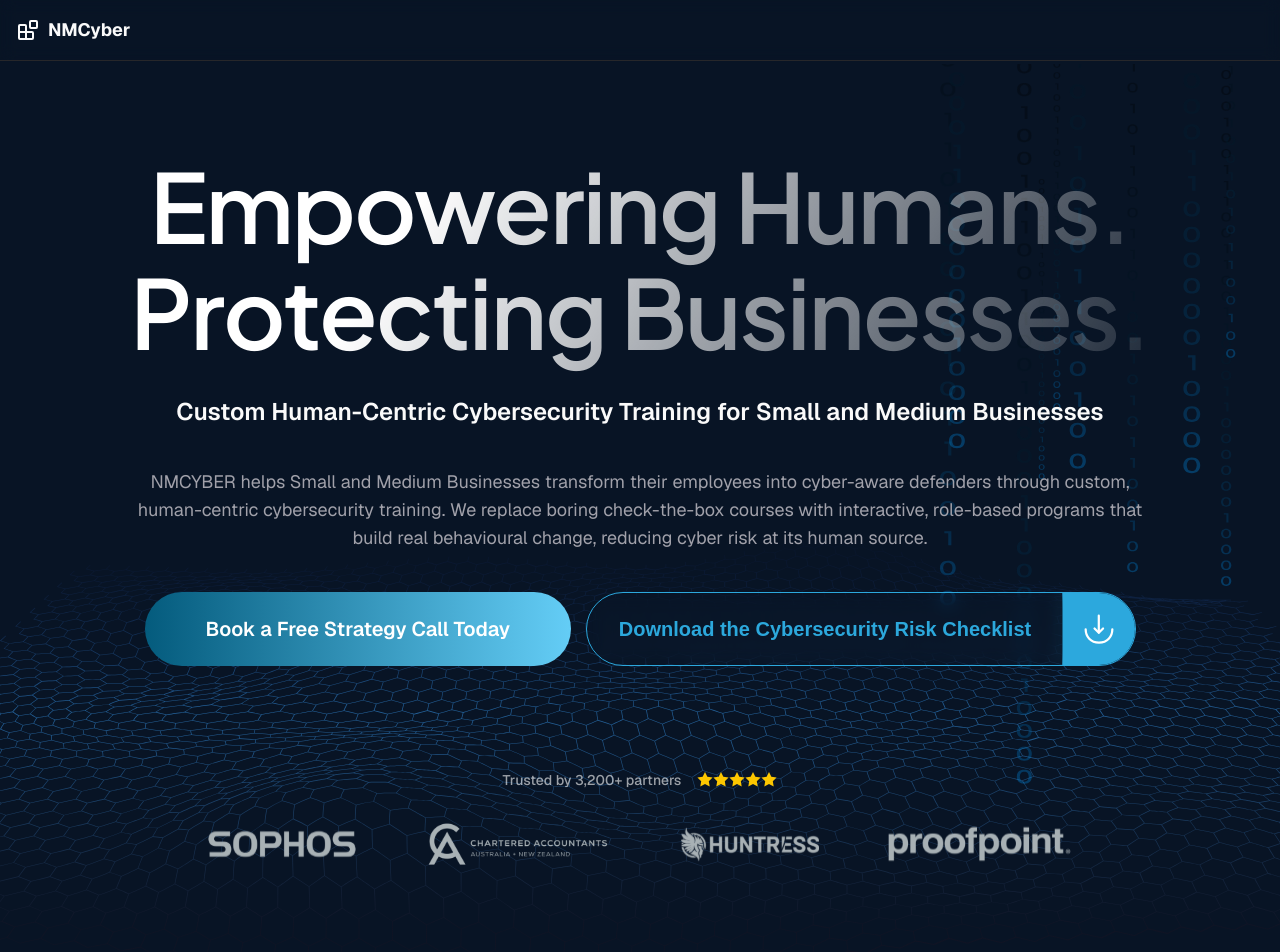
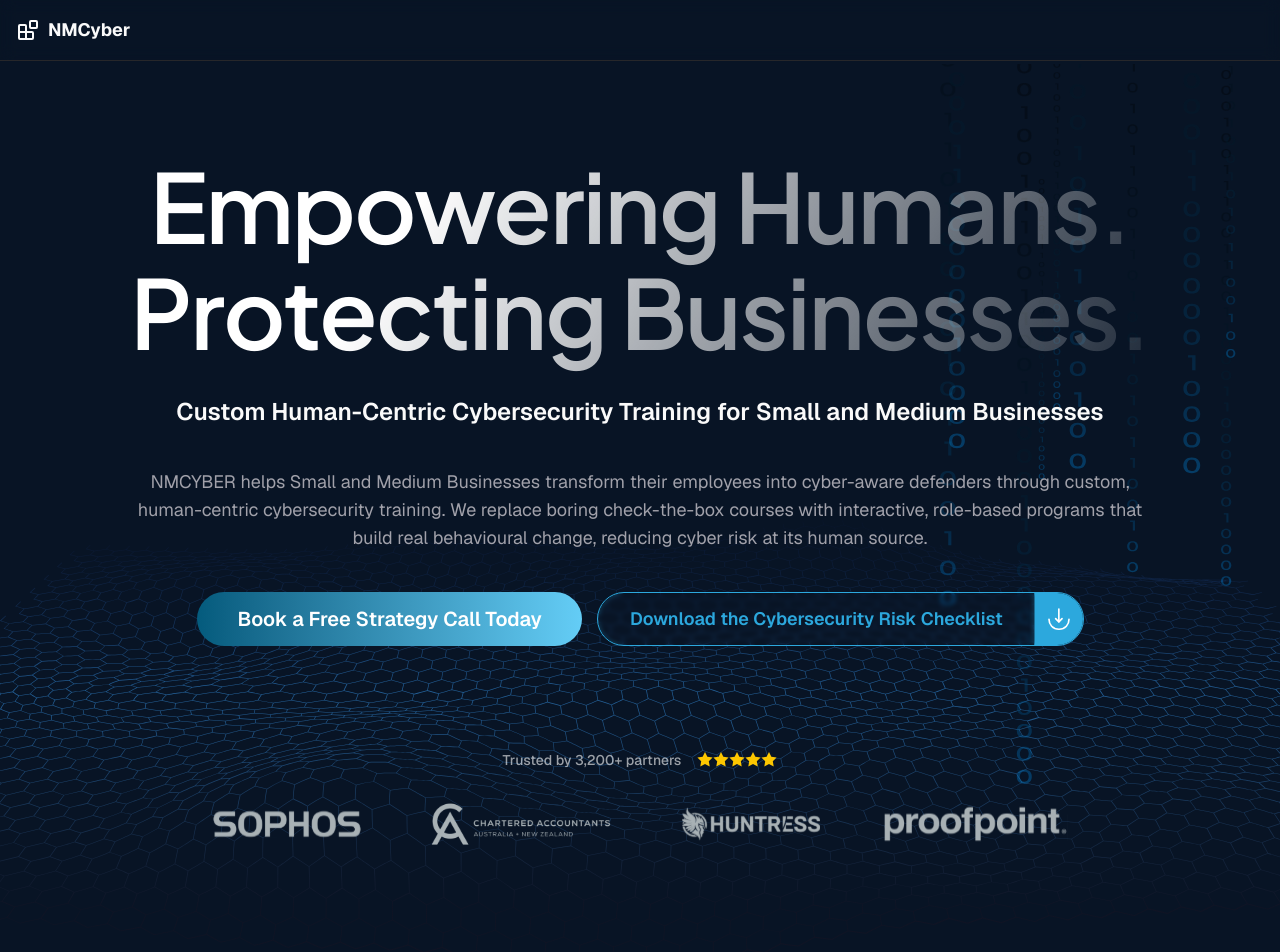
Before and after one commit to nmcyber/nmcyber-website-2.0, a Next.js app: page / in a window 1280 px wide. Shown: the top 952 px of the page. Built offline with nearby package versions, Linux system fonts and the light colour scheme.

Commit message:
fix: refactored component

```diff
--- a/components/home/hero.tsx
+++ b/components/home/hero.tsx
@@ -1,122 +1,166 @@
-import { Download } from "lucide-react";
 import { COMPANY_INFO } from "@/utils/constants";
 import Link from "next/link";
 import Image from "next/image";
 import React from 'react';
+import { Button } from "@/components/ui/button";
 import BlurElement from '../shared/blur-element';
+
+// Star rating component for cleaner code
+const StarRating = () => (
+  <div className="flex">
+    {[...Array(5)].map((_, i) => (
+      <svg key={i} className="w-4 h-4 text-yellow-400 fill-current" viewBox="0 0 20 20">
+        <path d="M10 15l-5.878 3.09 1.123-6.545L.489 6.91l6.572-.955L10 0l2.939 5.955 6.572.955-4.756 4.635 1.123 6.545z"/>
+      </svg>
+    ))}
+  </div>
+);
+
+// Partner logos data for easier maintenance
+const partnerLogos = [
+  { src: "/images/sophos.svg", alt: "SOPHOS", width: 154, height: 27.181 },
+  { src: "/images/chartere-accountants-australia-logo-2-1024x236_1.svg", alt: "CA ANZ", width: 192, height: 44 },
+  { src: "/images/huntress_security.svg", alt: "Huntress", width: 142, height: 35 },
+  { src: "/images/Proofpoint_R_Logo-2048x417.svg", alt: "Proofpoint", width: 190, height: 38.687 }
+];
 
 export default function Hero() {
   return (
-    <section className="flex z-20 flex-col relative justify-center items-center w-full py-20 px-6">
-    <div className="text-center space-y-10 max-w-7xl mx-auto">
-      <div className='space-y-6'>
-      {/* Main hero heading with gradient effect */}
-      <h1 className="gradient-heading py-2">
-        {COMPANY_INFO.tagline}
-      </h1>
+    <section className="relative z-20 flex w-full flex-col items-center justify-center px-4 py-12 sm:px-6 sm:py-20">
+      <div className="mx-auto w-full max-w-7xl text-center space-y-6 sm:space-y-10">
 
-      {/* Subheading with call to action */}
-      <h2 className="text-2xl md:text-2xl font-semibold">
-      {COMPANY_INFO.shortDescription}
-      </h2>
-      </div>
-      {/* Company description optimized for SEO */}
-      <p className="text-lg text-muted-foreground lg:max-w-5xl mx-auto">
-        {COMPANY_INFO.longDescription}
-      </p>
+        {/* Hero Headlines */}
+        <div className="space-y-4 sm:space-y-6">
+          <h1 className="gradient-heading py-2">
+            {COMPANY_INFO.tagline}
+          </h1>
+          <h2 className="text-xl font-semibold sm:text-2xl">
+            {COMPANY_INFO.shortDescription}
+          </h2>
+        </div>
+
+        {/* Company Description */}
+        <p className="mx-auto text-base text-muted-foreground sm:text-lg lg:max-w-5xl">
+          {COMPANY_INFO.longDescription}
+        </p>
 
         {/* CTA Buttons */}
-        <div className="flex flex-col lg:flex-row gap-4 justify-center items-center">
+        <div className="flex w-full md:max-w-4xl mx-auto flex-col items-center justify-center gap-4 md:flex-row">
+
+          {/* Primary CTA Button */}
+          <Button asChild size="lg" className="h-auto w-full rounded-5xl px-6 py-5 bg-gradient-to-r from-[#045B7D] to-[#64CDF6] sm:w-auto sm:px-10">
             <Link
               href="/contact-us"
-              className="w-[426px] h-[74px] rounded-[56px] text-white text-[20px] font-semibold leading-[14px] flex items-center justify-center transition-all duration-300 hover:shadow-xl hover:opacity-95"
-              style={{ background: 'linear-gradient(90deg, #045B7D 0%, #64CDF6 100%)', padding: '22px 53px' }}
-              >
+              className="text-lg font-semibold leading-tight text-white transition-all duration-300 hover:opacity-95 hover:shadow-xl sm:text-xl sm:leading-[14px]"
+            >
               Book a Free Strategy Call Today
             </Link>
+          </Button>
 
+          {/* Secondary CTA Button - Custom Design */}
+          <Button asChild variant="outline" className="h-auto w-full p-0 overflow-hidden border-none outline outline-accent bg-transparent rounded-5xl sm:w-auto">
             <Link
               href="/resources/checklist"
-              className="flex items-stretch p-0  transition-opacity duration-200 hover:opacity-95"
+              className="flex items-stretch transition-opacity duration-200 hover:opacity-95"
               aria-label="Download the Cybersecurity Risk Checklist"
             >
-              {/* Left text background (498 + 74 = total 572) */}
-              <div
-                className="flex flex-nowrap text-nowrap justify-center"
-              >
-                <span
-                  className="flex items-center text-center rounded-l-5xl outline outline-accent w-full backdrop-blur-sm px-8 "
-                  style={{
-                    fontFamily: 'Poppins, sans-serif',
-                    fontWeight: 600,
-                    fontSize: 20,
-                    lineHeight: '14px',
-                    letterSpacing: 0,
-                    color: '#2CA8DC',
-                  }}
-                >
-                  Download the Cybersecurity Risk Checklist
-                </span>
-              </div>
+              {/* Text Section */}
+              <span className="flex flex-1 items-center justify-center px-4 py-3 text-center backdrop-blur-[2px] outline outline-accent rounded-l-5xl font-semibold text-base text-accent  sm:flex-none sm:px-8 sm:text-nowrap sm:text-xl md:text-lg">
+                <span className="block sm:hidden">Get Checklist</span>
+                <span className="hidden sm:block">Download the Cybersecurity Risk Checklist</span>
+              </span>
 
-              {/* Right pill (keeps total height 74) */}
-              <div
-                className="flex items-center justify-center aspect-square outline outline-accent rounded-r-5xl w-18 bg-accent"
-              >
-                <Image src="/images/download-icon.svg" alt="Download" width={40} height={40} />
+              {/* Icon Section */}
+              <div className="flex aspect-square w-10 items-center justify-center bg-accent outline outline-accent sm:w-12">
+                <Image
+                  src="/images/download-icon.svg"
+                  alt="Download"
+                  width={30}
+                  height={30}
+                  className="w-6 h-6 sm:w-[30px] sm:h-[30px]"
+                />
               </div>
             </Link>
+          </Button>
         </div>
 
         {/* Trusted Partners Section */}
-        <div className="pt-16">
-          <div className="flex items-center justify-center mb-8">
-            <span className="text-white/60 text-sm font-medium">Trusted by 3,200+ partners</span>
-            <div className="flex ml-4">
-              {[...Array(5)].map((_, i) => (
-                <svg key={i} className="w-4 h-4 text-yellow-400 fill-current" viewBox="0 0 20 20">
-                  <path d="M10 15l-5.878 3.09 1.123-6.545L.489 6.91l6.572-.955L10 0l2.939 5.955 6.572.955-4.756 4.635 1.123 6.545z"/>
-                </svg>
-              ))}
-            </div>
+        <div className="pt-8 space-y-6 sm:pt-16 sm:space-y-8">
+
+          {/* Trust Indicator */}
+          <div className="flex flex-col items-center justify-center gap-2 sm:flex-row sm:gap-4">
+            <span className="text-sm font-medium text-white/60">
+              Trusted by 3,200+ partners
+            </span>
+            <StarRating />
           </div>
 
-          {/* Partner Logos */}
-          <div className="mx-auto flex flex-wrap items-center justify-center gap-16 max-w-full">
-            <Image src="/images/sophos.svg" alt="SOPHOS" width={154} height={27.181} className="h-[27.181px] w-[154px] object-contain" />
-            <Image src="/images/chartere-accountants-australia-logo-2-1024x236_1.svg" alt="CA ANZ" width={192} height={44} className="h-[44px] w-[192px] object-contain" />
-            <Image src="/images/huntress_security.svg" alt="Huntress" width={142} height={35} className="h-[35px] w-[142px] object-contain" />
-            <Image src="/images/Proofpoint_R_Logo-2048x417.svg" alt="Proofpoint" width={190} height={38.687} className="h-[38.687px] w-[190px] object-contain" />
-         </div>
+          {/* Partner Logos Grid */}
+          <div className="mx-auto flex max-w-full flex-wrap items-center justify-center gap-8 sm:gap-12 lg:gap-16">
+            {partnerLogos.map((logo, index) => (
+              <div key={index} className="flex-shrink-0">
+                <Image
+                  src={logo.src}
+                  alt={logo.alt}
+                  width={logo.width}
+                  height={logo.height}
+                  className="h-auto w-auto max-w-[120px] object-contain sm:max-w-none"
+                  style={{
+                    maxHeight: `${Math.min(logo.height, 44)}px`,
+                  }}
+                />
+              </div>
+            ))}
+          </div>
         </div>
+      </div>
 
+      {/* Background Elements */}
+      <div className="absolute inset-0 -z-10">
+        {/* Hero Background Image */}
+        <Image
+          src="/images/hero-bg.svg"
+          alt="Hero Background"
+          fill
+          style={{
+            objectFit: 'contain',
+            objectPosition: 'center bottom'
+          }}
+          quality={90}
+          priority
+          className="translate-y-10"
+        />
+
+        {/* Binary Background */}
+        <div className="absolute right-0 top-0 h-[90dvh] w-3/10">
+          <Image
+            src="/images/binary.svg"
+            alt="Binary Background"
+            fill
+            style={{ objectFit: 'contain' }}
+          />
+        </div>
       </div>
-      {/* IMAGE LAYER */}
-      <Image src="/images/hero-bg.svg" alt="Hero Background" fill style={{ objectFit: 'contain', objectPosition: 'center bottom' }} quality={90} priority className='-z-10 translate-y-10' />
 
-      {/* ECLIPSE  BLUR */}
+      {/* Blur Elements */}
       <BlurElement
-          position="top"
-          positionValue="10%"
-          zIndex={-5}
-          opacity={0.8}
-          size="150px"
-          blur="60px"
-          className="left-[35%] top-[2%] bg-amber-600"
-        />
+        position="top"
+        positionValue="10%"
+        zIndex={-5}
+        opacity={0.8}
+        size="150px"
+        blur="60px"
+        className="left-[35%] top-[2%]"
+      />
       <BlurElement
-          position="top"
-          positionValue="10%"
-          zIndex={-5}
-          opacity={0.3}
-          size="650px"
-          blur="60px"
-          className="right-[0] top-[2%] bg-amber-600"
-        />
-        {/* binary image layer */}
-        <div className="absolute -z-10 !h-[90dvh] w-3/10 right-0 top-0">
-        <Image src="/images/binary.svg" alt="Eclipse Background" fill style={{ objectFit: 'contain' }} />
-        </div>
+        position="top"
+        positionValue="10%"
+        zIndex={-5}
+        opacity={0.3}
+        size="650px"
+        blur="60px"
+        className="right-0 top-[2%]"
+      />
     </section>
   );
 }
```
